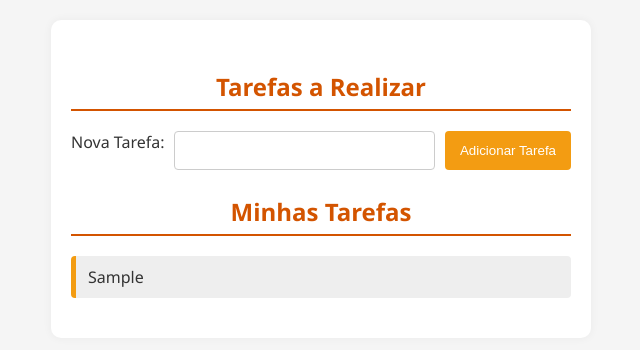
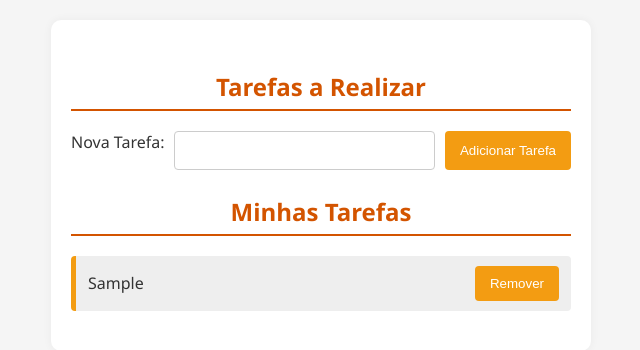
Before and after one commit to ThayaneFrs/MiniProjetoM1, a plain HTML site: page ToDoLocal/index.html in a window 1280 px wide. Both pictures are taken after typing "Sample" into the empty fields and a click on the button "Adicionar Tarefa". Shown: the whole page, without its empty margins (319-959 px from the left). Drawn offline with Linux system fonts and the light colour scheme.

Commit message:
Remover_Individualmente

```diff
--- a/ToDoLocal/script.js
+++ b/ToDoLocal/script.js
@@ -5,32 +5,56 @@
 //Modifique o código anterior para que, ao adicionar uma tarefa, ela também seja salva no localStorage.
 //Ao recarregar a página, as tarefas salvas devem aparecer automaticamente.
 //Use métodos como JSON.stringify() e JSON.parse().
-
+//Novo Commit.
+//Adicione um botão “Remover” ao lado de cada tarefa exibida.
+//Ao clicar, a tarefa deve ser removida da tela e do localStorage.
+//Use filter() para remover a tarefa correta do array salvo.
 
 const form = document.querySelector('#todo-form');
 const input = document.querySelector('#todo-input');
 const list = document.querySelector('#todo-list');
 
 
+let tarefas = [];
+
+
 const carregarTarefas = () => {
   const tarefasSalvas = JSON.parse(localStorage.getItem('tarefas')) || [];
-  tarefasSalvas.forEach(tarefa => adicionarTarefa(tarefa));
+  tarefas = tarefasSalvas;
+  tarefas.forEach(adicionarTarefaAoDOM);
 };
 
 
 const salvarTarefas = () => {
-  const tarefas = [];
-  document.querySelectorAll('#todo-list li').forEach(li => {
-    tarefas.push(li.textContent);
-  });
   localStorage.setItem('tarefas', JSON.stringify(tarefas));
 };
 
 
-const adicionarTarefa = (texto) => {
+const adicionarTarefaAoDOM = (texto) => {
   const li = document.createElement('li');
   li.textContent = texto;
+
+
+  const botao = document.createElement('button');
+  botao.textContent = 'Remover';
+  botao.style.marginLeft = '10px';
+  botao.addEventListener('click', () => removerTarefa(texto, li));
+
+  li.appendChild(botao);
   list.appendChild(li);
+};
+
+
+const adicionarTarefa = (texto) => {
+  tarefas.push(texto);
+  adicionarTarefaAoDOM(texto);
+  salvarTarefas();
+};
+
+
+const removerTarefa = (texto, elementoLi) => {
+  tarefas = tarefas.filter(tarefa => tarefa !== texto);
+  elementoLi.remove();
   salvarTarefas();
 };
 
--- a/ToDoLocal/style.css
+++ b/ToDoLocal/style.css
@@ -1,9 +1,9 @@
-/* Fonte moderna */
+
 body {
   font-family: 'Segoe UI', Tahoma, Geneva, Verdana, sans-serif;
   margin: 0;
   padding: 20px;
-  background-color: #f5f5f5; /* cinza claro */
+  background-color: #f5f5f5;
   color: #333;
 }
 
@@ -16,10 +16,10 @@ main {
   box-shadow: 0 0 10px rgba(0,0,0,0.05);
 }
 
-/* Títulos centralizados e grifados */
+
 h1, h2 {
   text-align: center;
-  color: #d35400; /* laranja escuro */
+  color: #d35400;
   border-bottom: 2px solid #d35400;
   padding-bottom: 6px;
   margin-bottom: 20px;
@@ -39,10 +39,10 @@ input {
   font-size: 15px;
 }
 
-/* Botão suave, discreto mas com destaque */
+
 button {
   padding: 10px 15px;
-  background-color: #f39c12; /* laranja médio */
+  background-color: #f39c12;
   color: white;
   border: none;
   border-radius: 4px;
@@ -51,7 +51,7 @@ button {
 }
 
 button:hover {
-  background-color: #e67e22; /* laranja mais forte */
+  background-color: #e67e22;
 }
 
 ul {
@@ -61,9 +61,12 @@ ul {
 }
 
 li {
-  background-color: #eeeeee; /* cinza claro */
+  background-color: #eeeeee;
   padding: 10px 12px;
   margin-bottom: 10px;
-  border-left: 5px solid #f39c12; /* destaque laranja */
+  border-left: 5px solid #f39c12;
   border-radius: 4px;
+   display: flex;
+  justify-content: space-between;
+  align-items: center;
 }
```
